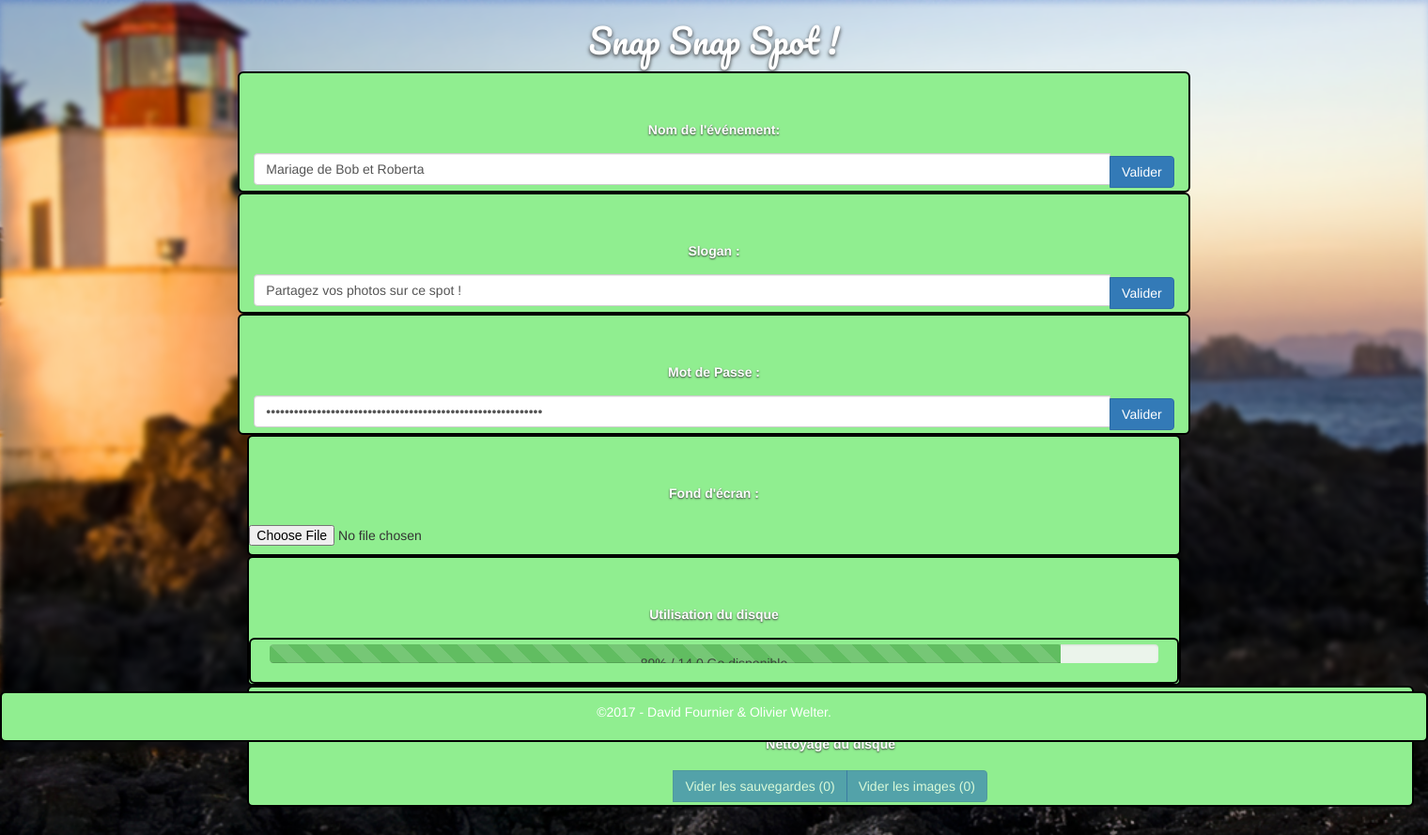
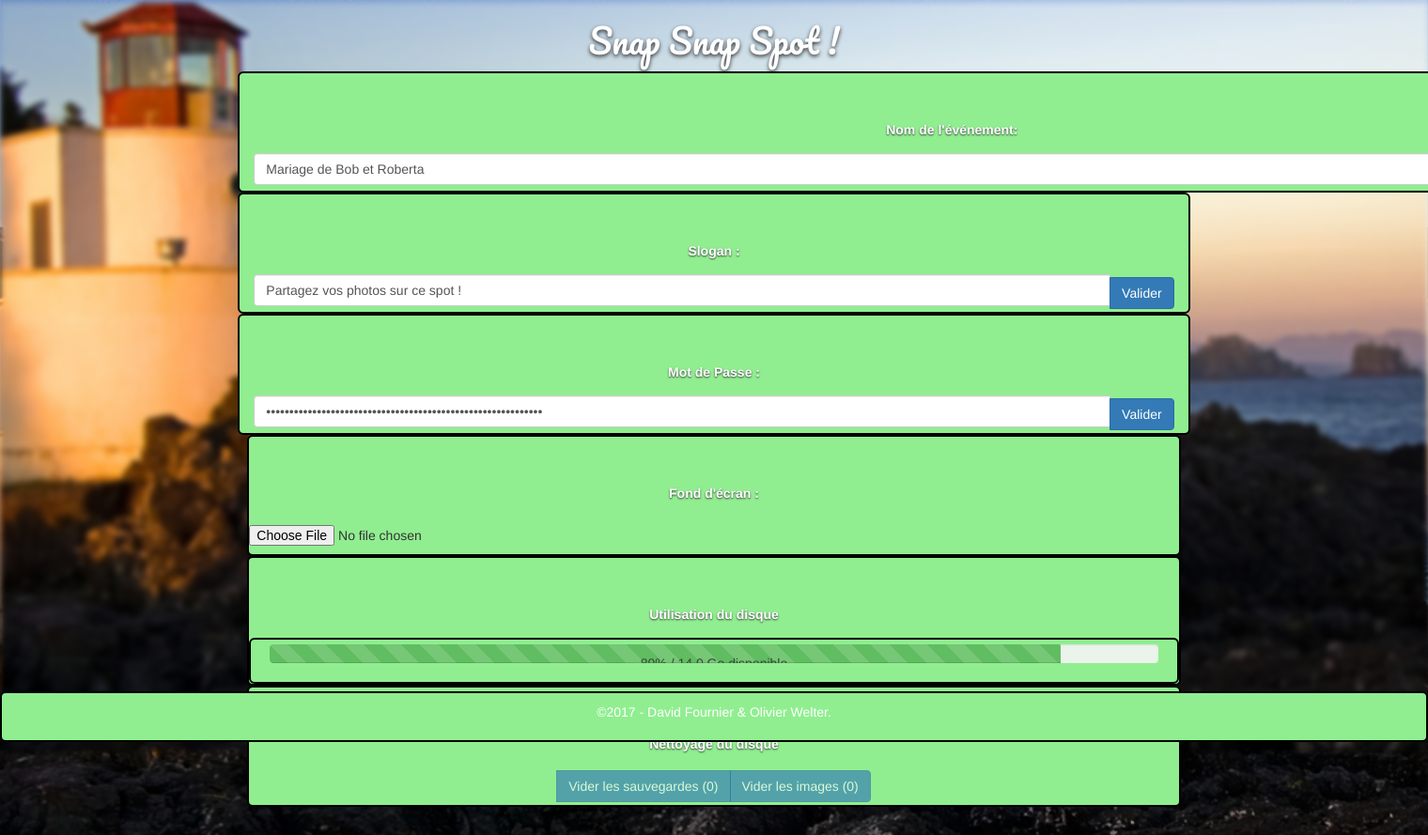
Before and after one commit to mrobot-pro/raspot.in, a PHP site: the page made by Vue/vueAdminAppli.php in a window 1520 px wide; the page is wider, and only the part inside the window is pictured. Shown: that part at 94% size. Run offline with PHP 8.4, Linux system fonts and the light colour scheme; the template is opened without the code that fills it, so the values that code supplies are empty; data comes from the database, SQL or seed files in the repository.

Commit message:
Bootstrap

```diff
--- a/Vue/vueAdminAppli.php
+++ b/Vue/vueAdminAppli.php
@@ -12,7 +12,7 @@
 
 
 
-    <div class="col-lg-offset-2 col-lg-8 col-md-offset-2 col-md-8 col-xs-12"><br>
+    <div class="col-lg-12 col-md-offset-2 col-md-8 col-xs-12"><br>
 <label for="evenement">Nom de l'événement:</label>
 <div class="input-group">
 <input id="evenement" class="form-control" type="text" name="evenement" value="<?php echo $evenement; ?>" />
@@ -27,7 +27,7 @@
  <input class="btn btn-primary" type="submit" name="changeSlogan" value="Valider"/></div></div></div>
 
 
-<div class="col-lg-offset-2 col-lg-8 col-md-offset-2 col-md-8 col-xs-12"><br>
+<div class="col-lg-8 col-md-offset-2 col-md-8 col-xs-12"><br>
 <label for="password">Mot de Passe :</label>
 <div class="input-group">
     <input class="form-control" type="password" name="mdp" value = "<?=$parametres->getMdp()?>"  /><br>
@@ -36,7 +36,7 @@
 </form>
 
 
-<div class="col-lg-offset-2 col-lg-8 col-md-offset-2 col-md-8 col-xs-12"><br>
+<div class="col-lg-8 col-md-offset-2 col-md-8 col-xs-12"><br>
 <label for="change_fond">Fond d'écran :</label>
 <div class="input-group">
 <form class="row" method="post" id="change_fond" action="" enctype="multipart/form-data">
@@ -44,7 +44,7 @@
 </form>
 
 
-<div class="col-lg-offset-2 col-lg-8 col-md-offset-2 col-md-8 col-xs-12"><br>
+<div class="col-lg-8 col-md-offset-2 col-md-8 col-xs-12"><br>
 <label for>Utilisation du disque</label>
 <div class="row">
 <div class="col-xs-12">
@@ -53,10 +53,10 @@
 <span>89% / 14.0 Go disponible</span></div></div></div></div>
 
 
-<div class="col-lg-offset-2 col-lg-10 col-md-offset-2 col-md-8 col-xs-12"><br>
+<div class="col-lg-8 col-md-offset-2 col-md-8 col-xs-12"><br>
 <label for>Nettoyage du disque</label>
 
 <div class="input-group-btn">
 <input class="btn btn-primary confirm-delete disabled" type="submit" name="delete_backup_submit" value="Vider les sauvegardes (0)"/>
 <input class="btn btn-primary confirm-delete disabled" type="submit" name="delete_photos_submit" value="Vider les images (0)"/>
-</div></div></div>
+</div></div>
```
Also changed, not shown: Vue/gabaritadmin.php (+5 -4 lines).
